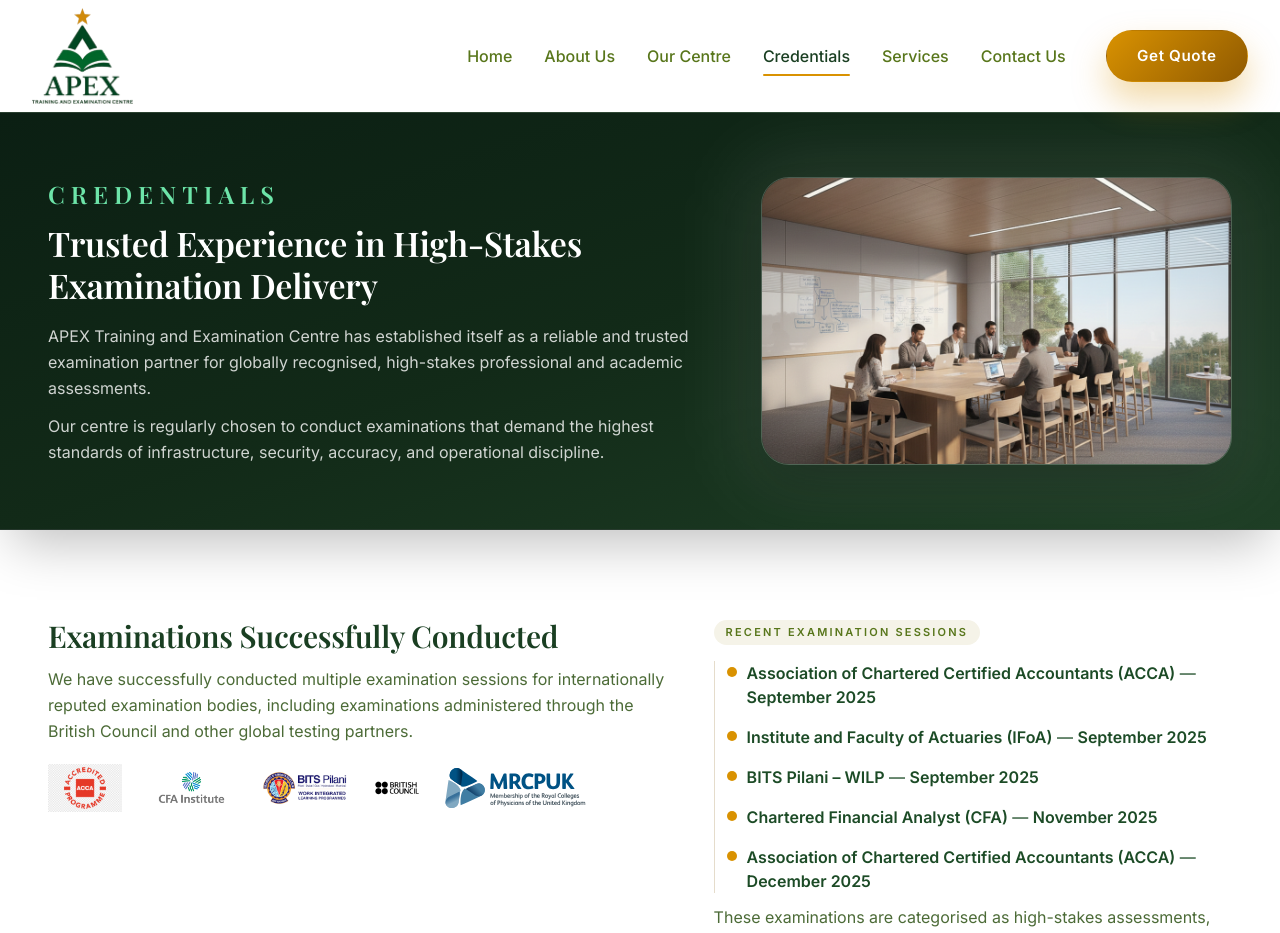
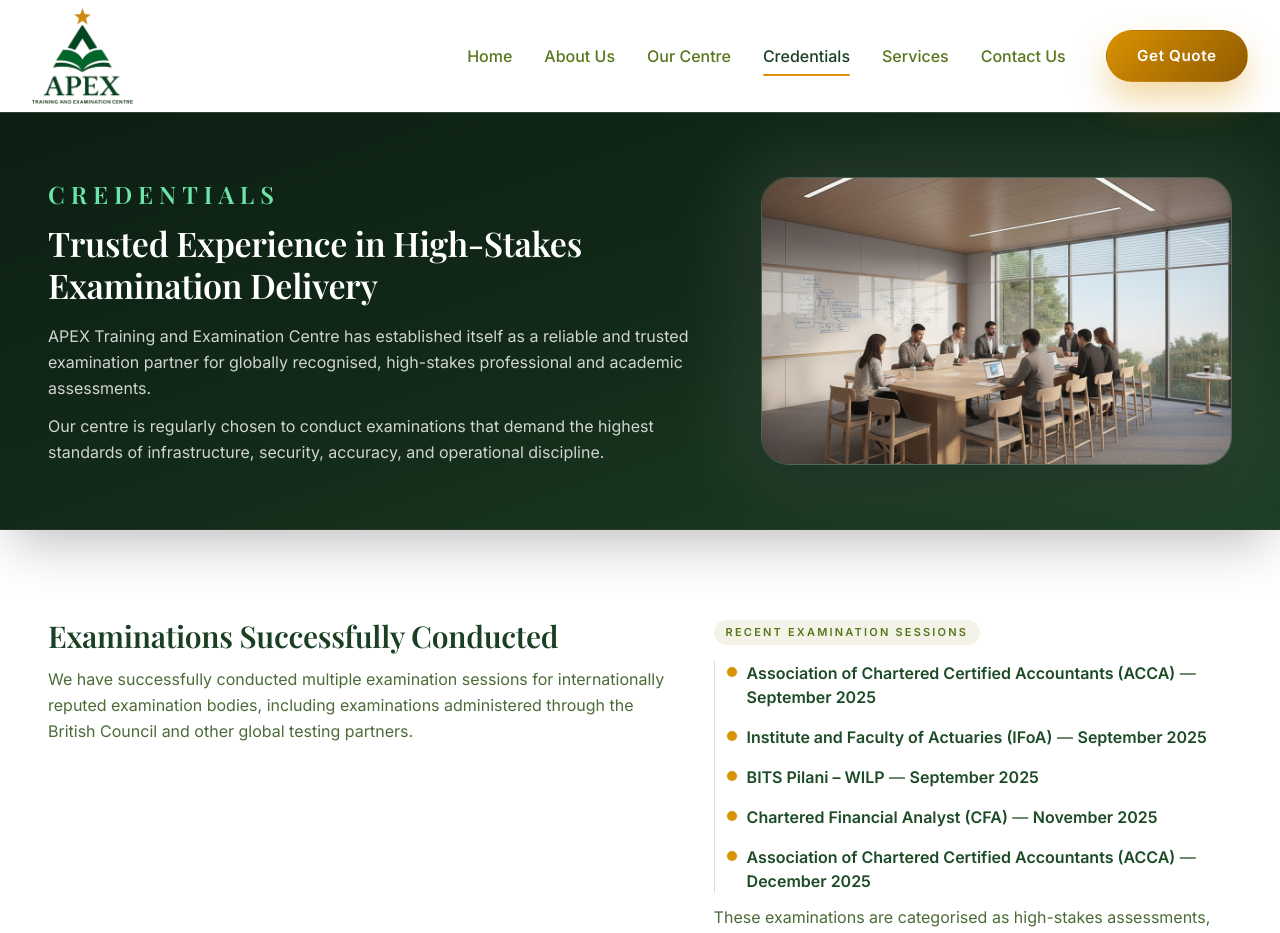
Before and after one commit to krilet54/apex, a React (Vite) app: page /credentials in a window 1280 px wide. Shown: the top 933 px of the page. Built offline with nearby package versions, Linux system fonts and the light colour scheme; a web font is replaced by a local one.

Commit message:
Remove logos from Credentials examinations section

```diff
--- a/src/pages/Credentials.jsx
+++ b/src/pages/Credentials.jsx
@@ -5,11 +5,6 @@
 import PageContainer from '../components/PageContainer'
 import { InfrastructureStats, ClientsSection } from '../components/home/HomeSections'
 import heroImage from '../assets/apex_gallery2.png'
-import accaLogo from '../assets/acca.png'
-import cfaLogo from '../assets/cfa.png'
-import bitsLogo from '../assets/bits.png'
-import britishCouncilLogo from '../assets/british council.png'
-import mrcpLogo from '../assets/mrcp.svg'
 
 // helper to create directional variants
 const dirVariants = (dir = 'up', dist = 12) => {
@@ -108,48 +103,6 @@
               <p className="mt-3 text-[#4C6B37] leading-relaxed">
                 We have successfully conducted multiple examination sessions for internationally reputed examination bodies, including examinations administered through the British Council and other global testing partners.
               </p>
-              <div className="mt-5 flex flex-wrap items-center gap-4 sm:gap-6">
-                <div className="h-10 sm:h-12 flex items-center">
-                  <img
-                    src={accaLogo}
-                    alt="ACCA logo"
-                    className="h-full w-auto object-contain"
-                    loading="lazy"
-                  />
-                </div>
-                <div className="h-10 sm:h-12 flex items-center">
-                  <img
-                    src={cfaLogo}
-                    alt="CFA logo"
-                    className="h-full w-auto object-contain"
-                    loading="lazy"
-                  />
-                </div>
-                <div className="h-10 sm:h-12 flex items-center">
-                  <img
-                    src={bitsLogo}
-                    alt="BITS Pilani logo"
-                    className="h-full w-auto object-contain"
-                    loading="lazy"
-                  />
-                </div>
-                <div className="h-10 sm:h-12 flex items-center">
-                  <img
-                    src={britishCouncilLogo}
-                    alt="British Council logo"
-                    className="h-full w-auto object-contain"
-                    loading="lazy"
-                  />
-                </div>
-                <div className="h-10 sm:h-12 flex items-center">
-                  <img
-                    src={mrcpLogo}
-                    alt="MRCP logo"
-                    className="h-8 sm:h-10 w-auto object-contain"
-                    loading="lazy"
-                  />
-                </div>
-              </div>
             </div>
             <div>
               <div className="inline-flex items-center rounded-full bg-[#F5F3E8] px-3 py-1 text-[11px] font-semibold uppercase tracking-[0.2em] text-[#58761B]">
```
